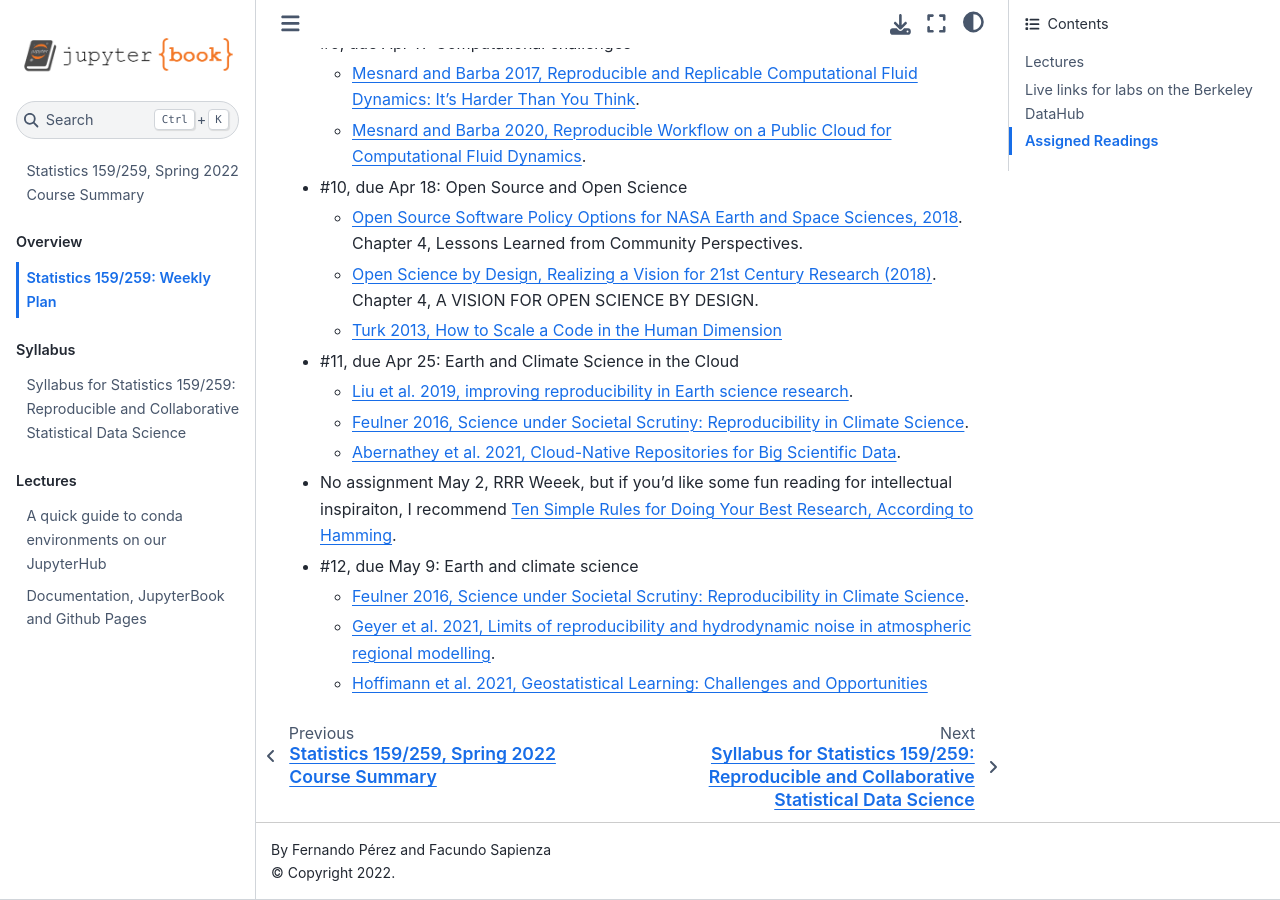
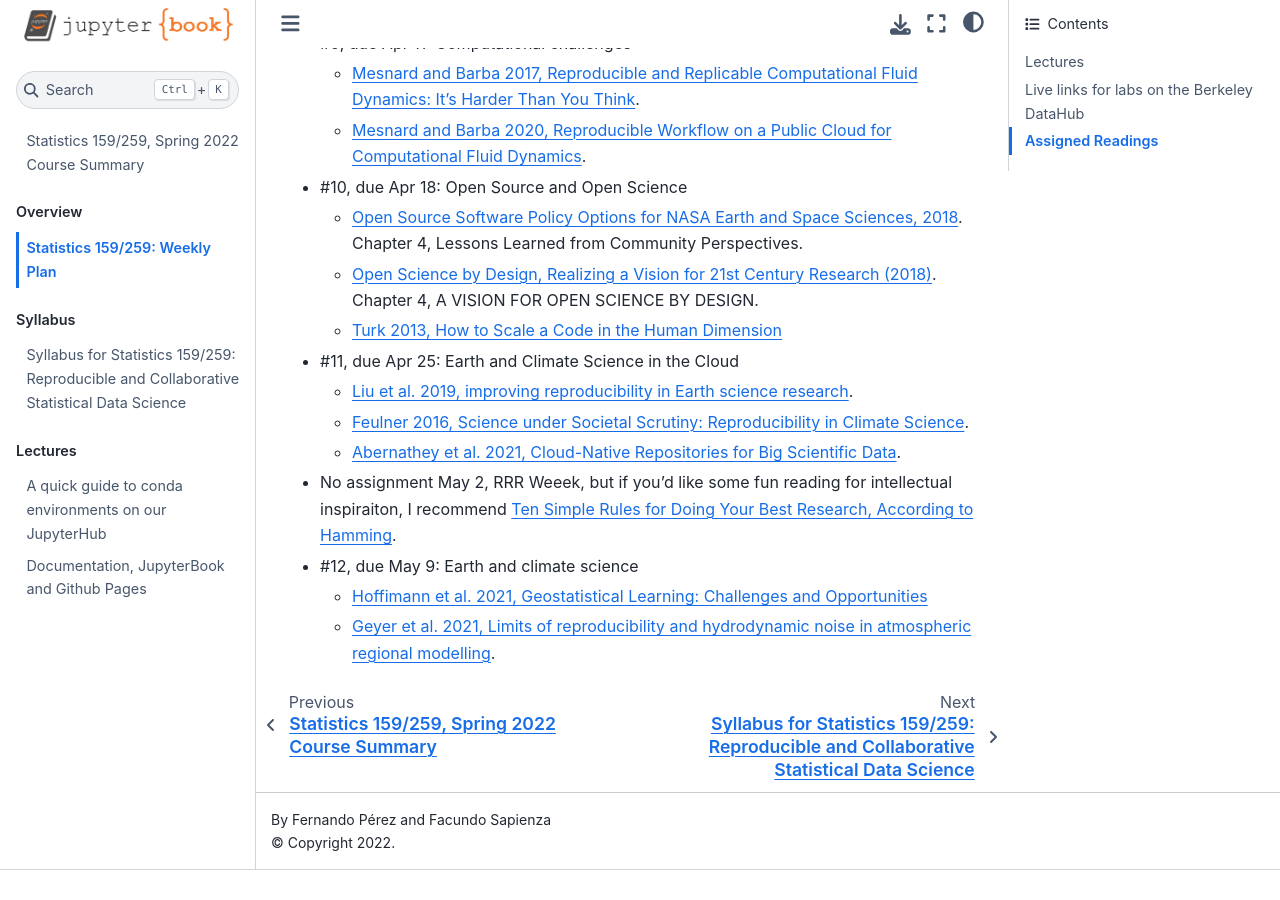
Before and after one commit to UCB-stat-159-s22/site, a Jupyter Book: the page built from schedule.md, in a window 1280 px wide and 900 px high, scrolled down 2846 px. Built offline with Jupyter Book 1.0.4 settings and Sphinx 7.4.7 and the Sphinx Book theme 1.1.4, drawn with Linux system fonts in a browser that asks for light colours; pages that are not in the unit, such as notebooks, are missing from menus; after the commit the page ends 3716 px from its top, so only the background shows below that.

Commit message:
Fix duplicate reading

```diff
--- a/schedule.md
+++ b/schedule.md
@@ -110,6 +110,5 @@ When an assignment consists of multiple articles, you should submit a summary pa
 
 
 * #12, due May 9: Earth and climate science
-    - [Feulner 2016, Science under Societal Scrutiny: Reproducibility in Climate Science](https://onlinelibrary.wiley.com/doi/10.1002/9781118865064.ch12).
+    - [Hoffimann et al. 2021, Geostatistical Learning: Challenges and Opportunities](https://arxiv.org/abs/2102.08791)
     - [Geyer et al. 2021, Limits of reproducibility and hydrodynamic noise in atmospheric regional modelling](https://www.nature.com/articles/s43247-020-00085-4).
-    - [Hoffimann et al. 2021, Geostatistical Learning: Challenges and Opportunities](https://arxiv.org/abs/2102.08791)
```
